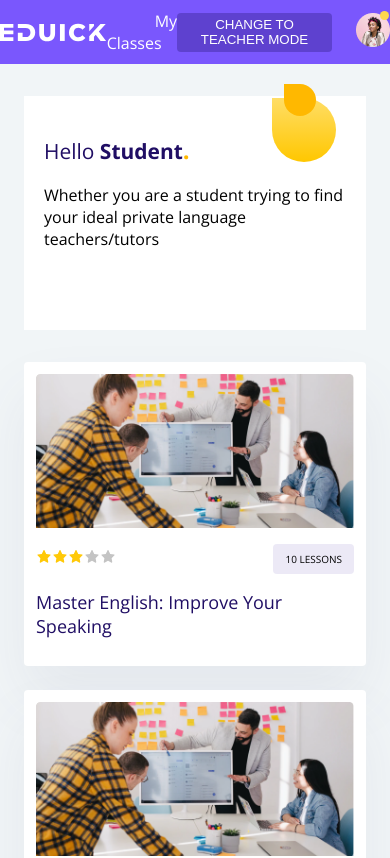
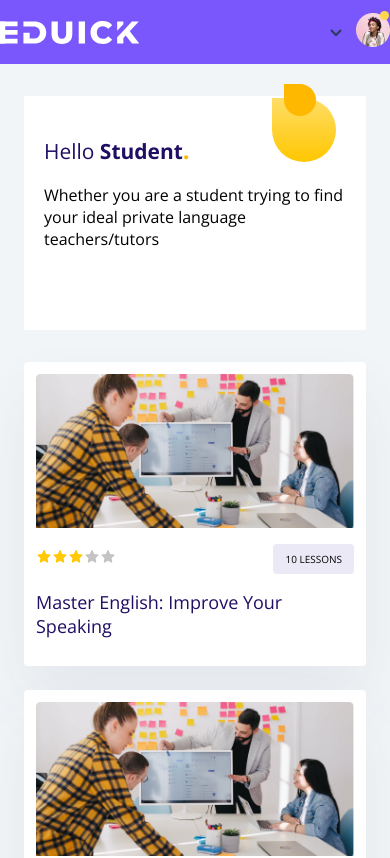
Before and after one commit to ronynogueiras/eduick, a Next.js app: page /dashboard in a window 390 px wide. Shown: the top 858 px of the page. Built offline with nearby package versions, Linux system fonts and the light colour scheme.

Commit message:
feat: added mobile menu on dashboard

```diff
--- a/src/layout/Dashboard/Header.tsx
+++ b/src/layout/Dashboard/Header.tsx
@@ -1,10 +1,19 @@
 import clsx from "clsx";
-import React from "react";
+import React, { useState } from "react";
 import Logo from "../../components/Logo";
 import styles from "./styles/Header.module.css";
+import { BiChevronDown } from "react-icons/bi";
+import { HiOutlineArrowSmRight } from "react-icons/hi";
 
 const Header: React.FC = () => {
+  const [showMenu, setShowMenu] = useState<boolean>(false);
+
+  const toggleMenu = () => {
+    setShowMenu((show) => !show);
+  };
+
   return (
+    <>
       <header className={clsx(styles.header)}>
         <div className={clsx(styles.header__container, "container")}>
           <Logo />
@@ -17,13 +26,30 @@ const Header: React.FC = () => {
             <button className={styles["header__options--button"]}>
               CHANGE TO TEACHER MODE
             </button>
+            <BiChevronDown
+              className={clsx(styles["header__dropdown"], {
+                [styles["header__dropdown--open"]]: showMenu,
+              })}
+              onClick={toggleMenu}
+            />
             <div className={styles["header__profile"]}>
-            <img src="/images/profile.png" alt="" />
+              <img src="/images/profile.png" alt="Profile Picture" />
               <span className={styles["header__profile--dot"]}></span>
             </div>
           </div>
         </div>
       </header>
+      {showMenu && (
+        <div className={styles["mobile-menu--wrapper"]}>
+          <a href="#" className={styles["mobile-menu"]}>
+            <span className={styles["mobile-menu__link"]}>
+              CHANGE TO TEACHER MODE
+            </span>
+            <HiOutlineArrowSmRight className={styles["mobile-menu__arrow"]} />
+          </a>
+        </div>
+      )}
+    </>
   );
 };
 
--- a/src/layout/Dashboard/styles/Header.module.css
+++ b/src/layout/Dashboard/styles/Header.module.css
@@ -45,3 +45,55 @@
   top: -2px;
   right: 1px;
 }
+.header__dropdown {
+  display: none;
+}
+
+@media (max-width: 576px) {
+  .header__options {
+    flex: 1;
+    display: flex;
+    justify-content: end;
+    align-items: center;
+  }
+  .header__menu,
+  .header__options--button {
+    display: none;
+  }
+  .header__dropdown {
+    display: block;
+    font-size: 1.5rem;
+    color: #2e3a59;
+    cursor: pointer;
+    margin-right: 0.5rem;
+  }
+  .header__dropdown--open {
+    transform: rotate(180deg);
+  }
+  .mobile-menu--wrapper {
+    background: rgba(255, 255, 255, 0.8);
+    position: absolute;
+    width: 100%;
+    height: 100%;
+    z-index: 10;
+  }
+  .mobile-menu {
+    background: #fff;
+    box-shadow: 0px 32px 60px rgba(84, 95, 122, 0.08);
+    width: 100%;
+    display: flex;
+    justify-content: space-between;
+    align-items: center;
+    padding: 1.25rem 2rem;
+  }
+  .mobile-menu__link {
+    color: rgba(122, 87, 253, 1);
+    font-weight: bold;
+    font-size: 0.75rem;
+  }
+  .mobile-menu__arrow {
+    color: #2e3a59;
+    opacity: 0.5;
+    font-size: 1.5rem;
+  }
+}
--- a/src/views/Dashboard/index.tsx
+++ b/src/views/Dashboard/index.tsx
@@ -7,6 +7,7 @@ import styles from "./styles/Dashboard.module.css";
 import { listCourses } from "../../services/courses";
 import { Course } from "../../domain/entities/Course";
 import Loading from "../../components/Loading";
+import Head from "next/head";
 
 const Dashboard: React.FC & { Layout: React.FC } = () => {
   const [courses, setCourses] = useState<Course[]>([]);
@@ -28,6 +29,10 @@ const Dashboard: React.FC & { Layout: React.FC } = () => {
   }, []);
 
   return (
+    <>
+      <Head>
+        <title>Eduick :: Dashboard</title>
+      </Head>
       <div className={clsx("container", styles.dashboard)}>
         <Banner />
         <section className={clsx(styles.courses)}>
@@ -48,6 +53,7 @@ const Dashboard: React.FC & { Layout: React.FC } = () => {
           </button>
         </div>
       </div>
+    </>
   );
 };
 
--- a/src/views/Home/index.tsx
+++ b/src/views/Home/index.tsx
@@ -3,6 +3,7 @@ import React, { useContext, useState } from "react";
 import AuthContext from "../../contexts/auth";
 import styles from "./Home.module.css";
 import Login from "./Login";
+import Head from "next/head";
 
 const Home: React.FC = () => {
   const { showLoginModal } = useContext(AuthContext);
@@ -10,6 +11,9 @@ const Home: React.FC = () => {
 
   return (
     <>
+      <Head>
+        <title>Eduick :: Find Your BEST TEACHER</title>
+      </Head>
       <section className={styles.section}>
         <div
           className={clsx(
```
Lines whose indentation alone changed are shown as unchanged.
